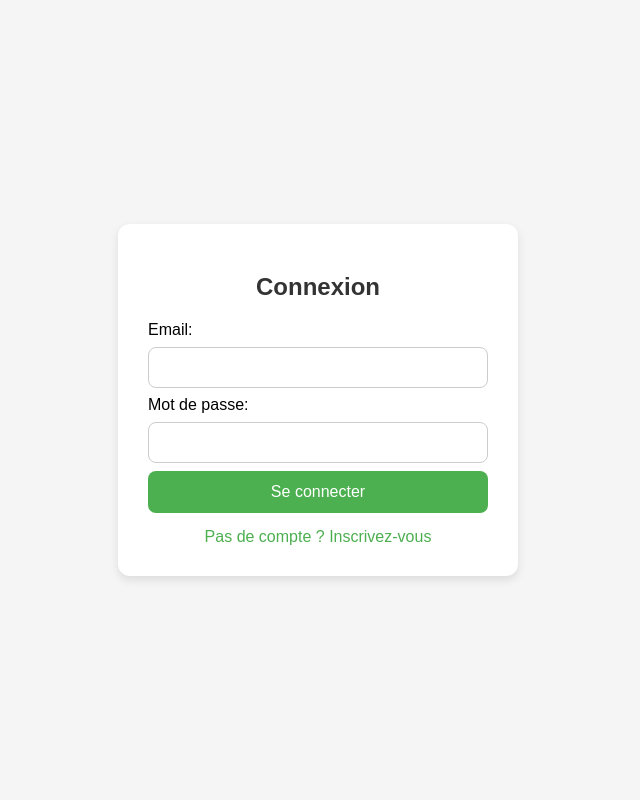
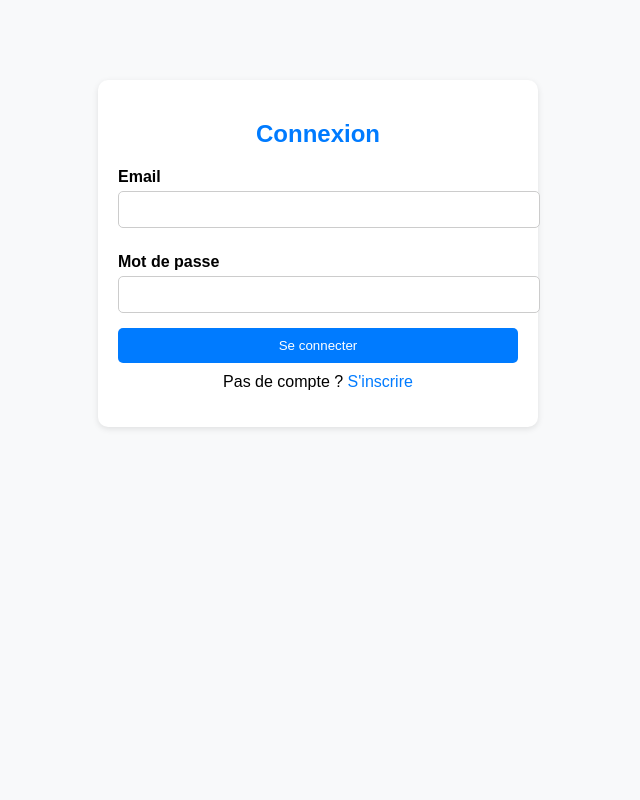
Before and after one commit to Cedrignonsieka/Ida-IES-le-campus, a Flask app: page /login in a window 1280 px wide. Shown: the whole page, without its empty margins (322-962 px from the left). Run offline with Flask 3, Linux system fonts and the light colour scheme.

Commit message:
Update login.html

```diff
--- a/templates/login.html
+++ b/templates/login.html
@@ -5,103 +5,34 @@
   <meta name="viewport" content="width=device-width, initial-scale=1.0">
   <title>Connexion</title>
   <style>
-    body {
-        font-family: Arial, sans-serif;
-        background: #f5f5f5;
-        display: flex;
-        justify-content: center;
-        align-items: center;
-        height: 100vh;
-        margin: 0;
-    }
-
-    .container {
-        background: white;
-        padding: 30px;
-        border-radius: 12px;
-        box-shadow: 0 4px 10px rgba(0,0,0,0.1);
-        width: 100%;
-        max-width: 400px;
-        box-sizing: border-box;
-    }
-
-    h2 {
-        text-align: center;
-        margin-bottom: 20px;
-        color: #333;
-    }
-
-    form input {
-        width: 100%;
-        padding: 12px;
-        margin: 8px 0;
-        border-radius: 8px;
-        border: 1px solid #ccc;
-        box-sizing: border-box;
-    }
-
-    button {
-        width: 100%;
-        padding: 12px;
-        background-color: #4caf50;
-        color: white;
-        border: none;
-        border-radius: 8px;
-        cursor: pointer;
-        font-size: 16px;
-    }
-
-    button:hover {
-        background-color: #45a049;
-    }
-
-    a {
-        display: block;
-        text-align: center;
-        margin-top: 15px;
-        color: #4caf50;
-        text-decoration: none;
-    }
-
-    .flash {
-        padding: 12px;
-        margin: 10px 0;
-        border-radius: 8px;
-        font-weight: bold;
-        text-align: center;
-    }
-    .flash.success { background-color: #4caf50; color: white; }
-    .flash.error { background-color: #f44336; color: white; }
-
-    @media (max-width: 480px) {
-        .container {
-            padding: 20px;
-            width: 90%;
-        }
-        button {
-            font-size: 14px;
-        }
-    }
+    body { font-family: Arial, sans-serif; background: #f8f9fa; margin: 0; }
+    .container { max-width: 400px; margin: 80px auto; background: #fff; padding: 20px;
+                 border-radius: 10px; box-shadow: 0 2px 6px rgba(0,0,0,0.1); }
+    h2 { text-align: center; color: #007bff; }
+    label { display: block; margin: 10px 0 5px; font-weight: bold; }
+    input { width: 100%; padding: 10px; margin-bottom: 15px;
+            border: 1px solid #ccc; border-radius: 5px; }
+    button { width: 100%; padding: 10px; background: #007bff; color: #fff;
+             border: none; border-radius: 5px; cursor: pointer; }
+    button:hover { background: #0056b3; }
+    p { text-align: center; margin-top: 10px; }
+    a { color: #007bff; text-decoration: none; }
+    a:hover { text-decoration: underline; }
   </style>
 </head>
 <body>
   <div class="container">
     <h2>Connexion</h2>
+    <form method="POST">
+      <label>Email</label>
+      <input type="email" name="email" required>
 
-    {% with messages = get_flashed_messages(with_categories=true) %}
-      {% if messages %}
-        {% for category, message in messages %}
-          <div class="flash {{ category }}">{{ message }}</div>
-        {% endfor %}
-      {% endif %}
-    {% endwith %}
+      <label>Mot de passe</label>
+      <input type="password" name="password" required>
 
-    <form method="POST">
-        Email: <input type="email" name="email" required>
-        Mot de passe: <input type="password" name="password" required>
       <button type="submit">Se connecter</button>
     </form>
-    <a href="/register">Pas de compte ? Inscrivez-vous</a>
+    <p>Pas de compte ? <a href="/register">S'inscrire</a></p>
   </div>
 </body>
 </html>
```
Lines whose indentation alone changed are shown as unchanged.
